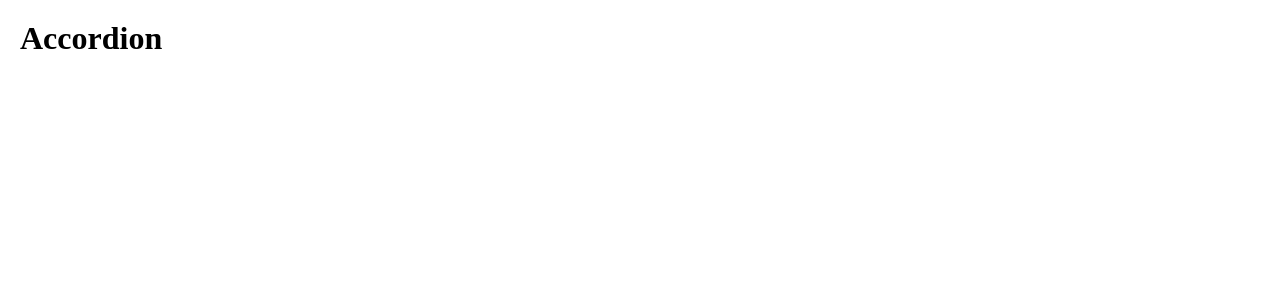
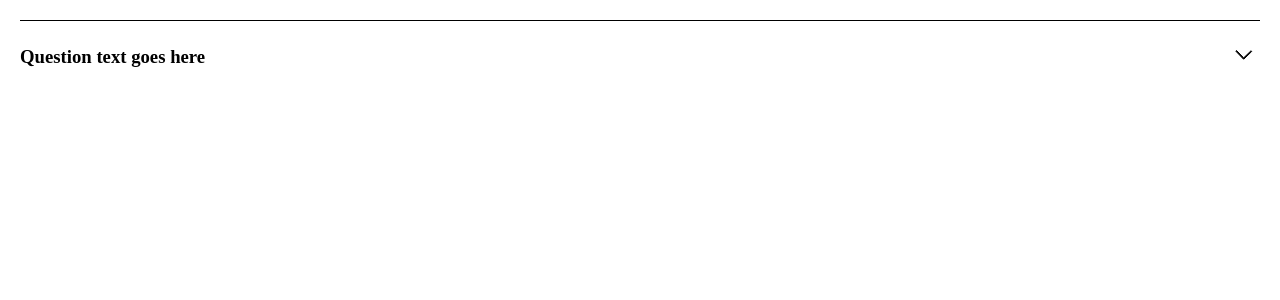
Before and after one commit to thaiss-araujo/study-react, a React (Create React App) app: page / in a window 1280 px wide. Shown: the top 300 px of the page. Built offline with nearby package versions, Linux system fonts and the light colour scheme.

Commit message:
adicionando accordion

```diff
--- a/src/App.jsx
+++ b/src/App.jsx
@@ -5,6 +5,7 @@ import Js from './class/js'
 import Count from './class/count'
 import Accordion from './class/accordion'
 
+
 export default function App() {
   return <Accordion/>
 }
--- a/src/class/accordion/index.jsx
+++ b/src/class/accordion/index.jsx
@@ -1,3 +1,32 @@
+import ArrowUp from '../accordion/assets/icons/arrow-up.svg'
+import ArrowDown from '../accordion/assets/icons/arrow-down.svg'
+import './style.css'
+import { useState } from 'react'
+
 export default function Accordion() {
-    return <h1>Accordion</h1>
+
+    const [ active, setActive ] = useState(false)
+
+    function handleAccordion() {
+        return setActive(!active)
+    }
+
+    return (
+        <div className="accordion-container">
+            <div className="accordion-top">
+                <h3>Question text goes here</h3>
+                <button onClick={handleAccordion}>
+                    <img src={active ? ArrowUp : ArrowDown} alt="Seta para baixo" />
+                </button>
+            </div>
+            {
+                active &&
+
+            <div className="accordion-bottom">
+                 <p>Lorem ipsum dolor sit amet, consectetur adipiscing elit. Suspendisse varius enim in eros elementum tristique. Duis cursus, mi quis viverra ornare, eros dolor interdum nulla, ut commodo diam libero vitae erat. Aenean faucibus nibh et justo cursus id rutrum lorem imperdiet. Nunc ut sem vitae risus tristique posuere.</p>
+            </div>
+            }
+        </div>
+    )
+
 }
--- /dev/null
+++ b/src/class/accordion/style.css
@@ -0,0 +1,27 @@
+.accordion-container{
+    width: 100%;
+    border-top: 1px solid black;
+
+    display: flex;
+    flex-direction: column;
+}
+
+.accordion-top{
+    width: 100%;
+    display: flex;
+    align-items: center;
+    justify-content: space-between;
+
+    height: 72px;
+}
+
+.accordion-bottom{
+    width: 100%;
+    display: flex;
+    justify-content: center;
+    align-items: center;
+}
+
+button{
+    all: unset;
+}
```
Also changed, not shown: src/class/accordion/assets/icons/arrow-down.svg (added), src/class/accordion/assets/icons/arrow-up.svg (added).
